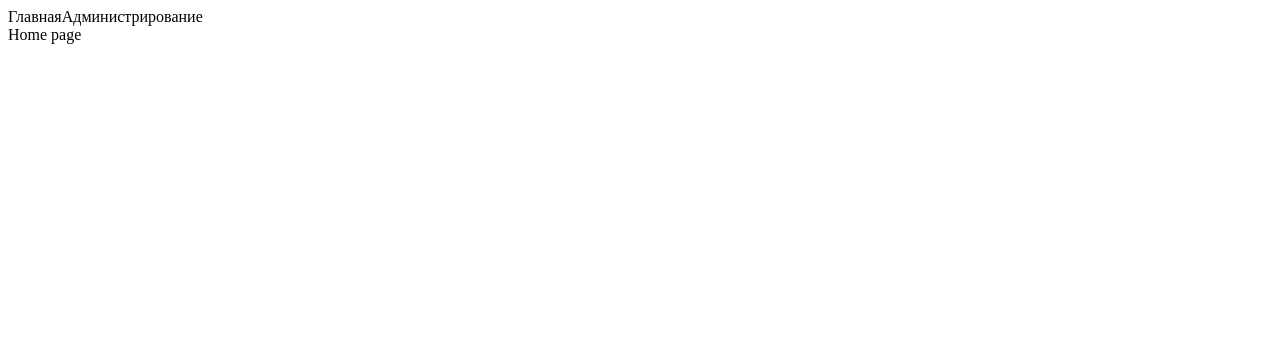
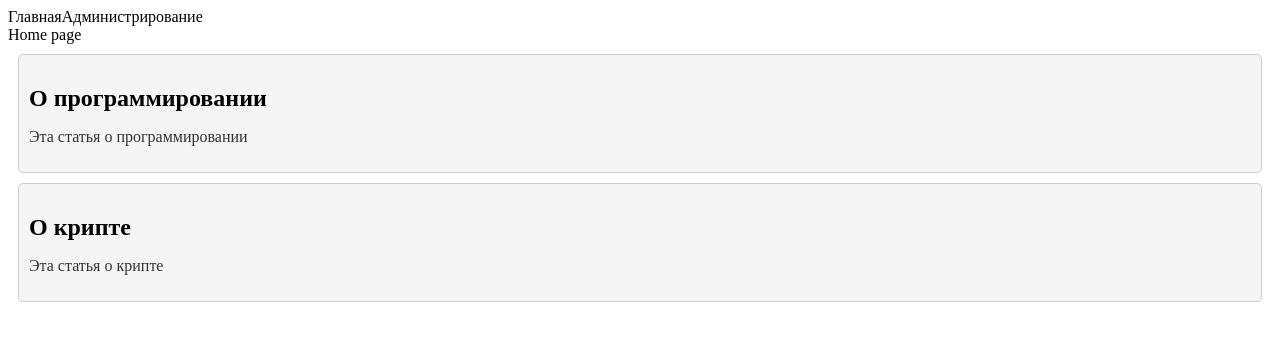
Before and after one commit to SavvaSiry/TestTaskLolz, a Vue app in the folder frontend/: page / in a window 1280 px wide. Shown: the top 340 px of the page. Built offline with nearby package versions, Linux system fonts and the light colour scheme.

Commit message:
feature(Home) add PostCard component to Home page

```diff
--- a/frontend/package.json
+++ b/frontend/package.json
@@ -20,7 +20,9 @@
     "@vue/cli-plugin-eslint": "~5.0.0",
     "@vue/cli-service": "~5.0.0",
     "eslint": "^7.32.0",
-    "eslint-plugin-vue": "^8.0.3"
+    "eslint-plugin-vue": "^8.0.3",
+    "node-sass": "^9.0.0",
+    "sass-loader": "^13.3.2"
   },
   "eslintConfig": {
     "root": true,
--- /dev/null
+++ b/frontend/src/components/home/PostCard.vue
@@ -0,0 +1,45 @@
+<template>
+  <div class="post">
+    <h2 class="post-title">{{ title }}</h2>
+    <p class="post-description">{{ description }}</p>
+  </div>
+</template>
+
+<script>
+export default {
+  name: "PostCard",
+  props: {
+    title: {
+      type: String,
+      required: true
+    },
+    description: {
+      type: String,
+      required: true
+    }
+  }
+}
+</script>
+
+<style lang="scss" scoped>
+.post {
+  border: 1px solid #ccc;
+  padding: 10px;
+  margin: 10px;
+  background-color: #f5f5f5;
+  border-radius: 5px;
+
+  .post-title {
+    font-size: 24px;
+    margin-bottom: 10px;
+  }
+
+  .post-description {
+    font-size: 16px;
+    color: #333;
+    overflow: hidden;
+    text-overflow: ellipsis;
+    white-space: normal;
+  }
+}
+</style>
--- a/frontend/src/views/Home.vue
+++ b/frontend/src/views/Home.vue
@@ -2,15 +2,33 @@
   <div>
     Home page
   </div>
+  <div>
+    <post-card
+      v-for="post in posts"
+      :key="post.id"
+      :title="post.title"
+      :description="post.description"
+    >
+    </post-card>
+  </div>
 </template>
 
 <script>
+import PostCard from "@/components/home/PostCard";
 export default {
   name: "HomePage",
-
+  components: {PostCard},
+  data() {
+    return {
+      posts: [
+        {id: 0, description: "Эта статья о программировании", title: "О программировании", text: "text text text text text"},
+        {id: 1, description: "Эта статья о крипте", title: "О крипте", text: "text text text text text"}
+      ]
+    }
+  }
 }
 </script>
 
-<style scoped>
+<style lang="scss" scoped>
 
 </style>
```
Also changed, not shown: frontend/src/views/Post.vue (added, +15 -0 lines), 1 other file (tests, documents, lock files or other folders).
